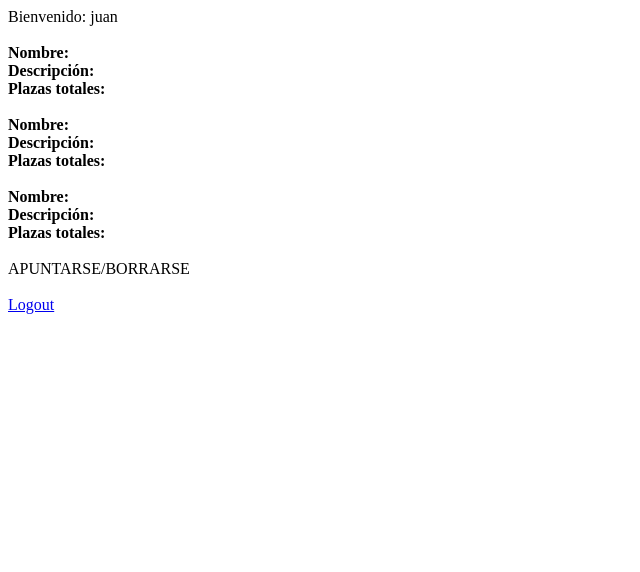
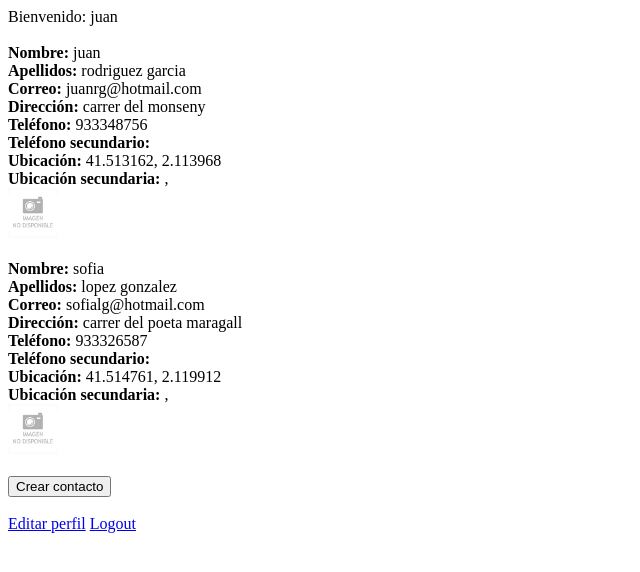
Before and after one commit to hermosilla7/Proyecto_4, a PHP site: page /principal.php in a window 1280 px wide. Shown: the top 572 px of the page, without its empty margins (0-640 px from the left). Run offline with PHP 8.4, Linux system fonts and the light colour scheme; a user stored in the database is signed in; data comes from the database, SQL or seed files in the repository; data that the repository does not hold is empty.

Commit message:
usuarios

```diff
--- a/login.proc.php
+++ b/login.proc.php
@@ -19,9 +19,9 @@
 		$datos_usuario=mysqli_fetch_array($resultado);
 
 		//creamos la variable de sesión mail
-		$_SESSION['id']=$_REQUEST['usu_id'];
+		$_SESSION['id']=$datos_usuario['id'];
 		$_SESSION['mail']=$_REQUEST['mail'];
-		$_SESSION['nombre']=$datos_usuario['usu_nombre'];
+		$_SESSION['nombre']=$datos_usuario['nombre'];
 		$_SESSION['nivel']=$datos_usuario['usu_nivel'];
 
 		//redirigimos a la página principal
--- a/principal.php
+++ b/principal.php
@@ -1,9 +1,11 @@
 <?php
 	//iniciamos sesión - SIEMPRE TIENE QUE ESTAR EN LA PRIMERA LÍNEA
 	session_start();
+	$user_id = $_SESSION['id'];
 	include 'conexion.proc.php';
-	$consulta_actividades = "SELECT * FROM contacto";
-	$datos = mysqli_query($con, $consulta_actividades);
+	$consulta_contactos = "SELECT * FROM contacto where id_usuario = $user_id";
+	$result_contactos = mysqli_query($con, $consulta_contactos);
+
 ?>
 <!DOCTYPE html>
 <html>
@@ -12,7 +14,6 @@
 	</head>
 	<body>
 		<?php
-
 			//el include está comentado ya que en esta página no estamos accediendo a base de datos, de momento
 			//include("conexion.proc.php");
 
@@ -32,36 +33,58 @@
 				header("location: index.php");
 			}
 
-			while($actividad = mysqli_fetch_array($datos)){
+			while($contacto = mysqli_fetch_array($result_contactos)){
 				echo "<b>Nombre:</b> ";
-				echo utf8_encode($actividad['act_nombre']);
+				echo utf8_encode($contacto['nombre']);
 				echo "<br/>";
-				echo "<b>Descripción:</b> ";
-				echo utf8_encode($actividad['act_descripcion']);
+				echo "<b>Apellidos:</b> ";
+				echo utf8_encode($contacto['apellidos']);
 				echo "<br/>";
-				echo "<b>Plazas totales:</b> ";
-				echo utf8_encode($actividad['act_plazas']);
+				echo "<b>Correo:</b> ";
+				echo utf8_encode($contacto['correo']);
 				echo "<br/>";
-				// echo "<b>Plazas libres:</b> ";
-				// echo utf8_encode($actividad['act_plazas']);
-				// echo "<br/>";
-				// echo "<b>En cola:</b> ";
-				// echo utf8_encode($actividad['act_plazas']);
-				// echo "<br/>";
+				echo "<b>Dirección:</b> ";
+				echo utf8_encode($contacto['direccion']);
+				echo "<br/>";
+				echo "<b>Teléfono:</b> ";
+				echo utf8_encode($contacto['telf_prim']);
+				echo "<br/>";
+				echo "<b>Teléfono secundario:</b> ";
+				echo utf8_encode($contacto['telf_sec']);
+				echo "<br/>";
+				echo "<b>Ubicación:</b> ";
+				echo utf8_encode($contacto['ubicacion_prim_lat']);
+				echo ", ";
+				echo utf8_encode($contacto['ubicacion_prim_lon']);
+				echo "<br/>";
+				echo "<b>Ubicación secundaria:</b> ";
+				echo utf8_encode($contacto['ubicacion_sec_lat']);
+				echo ", ";
+				echo utf8_encode($contacto['ubicacion_sec_lon']);
+				echo "<br/>";
+
+
+				$fichero="img/$contacto[img]";
+                if(file_exists($fichero)&&(($contacto['img']) != '')){
+                  echo "<div class='perfil'><img src='$fichero' width='50' heigth='50' ></div>";
+                }
+                else{
+                  echo "<div class='perfil'><img src ='img/no_disponible.jpg'width='50' heigth='50'/></div>";
+                }
+                echo"</div>";
 
 				//enlace a la página que modifica el producto pasándole la id (clave primaria)
-					if($prod['pro_actiu']==1){
-						echo "<a href='modificar.php?id=$prod[pro_id]'><i class='fa fa-pencil fa-2x fa-pull-left fa-border' title='modificar'></i></a>";
-					}
+					// if($prod['pro_actiu']==1){
+					// 	echo "<a href='modificar.php?id=$prod[pro_id]'><i class='fa fa-pencil fa-2x fa-pull-left fa-border' title='modificar'></i></a>";
+					// }
 
 				echo "<br/>";
 			}
-			echo "APUNTARSE/BORRARSE";
-
-
 
 		?>
+		<button type="button" onclick="window.location.href='contactos_insert.php'">Crear contacto</button>
 		<br/><br/>
+		<a href="usuarios_modificar.php">Editar perfil</a>
 		<a href="index.php">Logout</a>
 	</body>
 </html>
```
Also changed, not shown: contactos_insert.php (added, +61 -0 lines), contactos_insert.proc.php (added, +34 -0 lines), usuarios_modificar.php (added, +41 -0 lines), usuarios_modificar.proc.php (added, +36 -0 lines), img/no_disponible.jpg (added).
